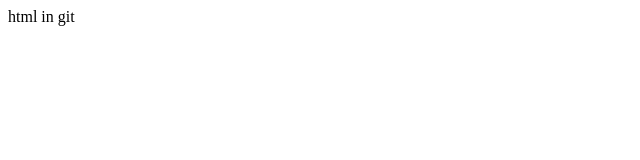
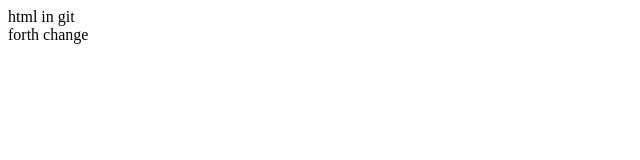
Before and after one commit to alialshafei/myfirsttest, a plain HTML site: page index.html in a window 1280 px wide. Shown: the full height of the page, 0-640 px from the left. Drawn offline with Linux system fonts and the light colour scheme.

Commit message:
forth change

```diff
--- a/index.html
+++ b/index.html
@@ -5,5 +5,6 @@
 </head>
 <body>
 <div class="main">html in git</div>
+<div>forth change</div>
 </body>
 </html>
```
